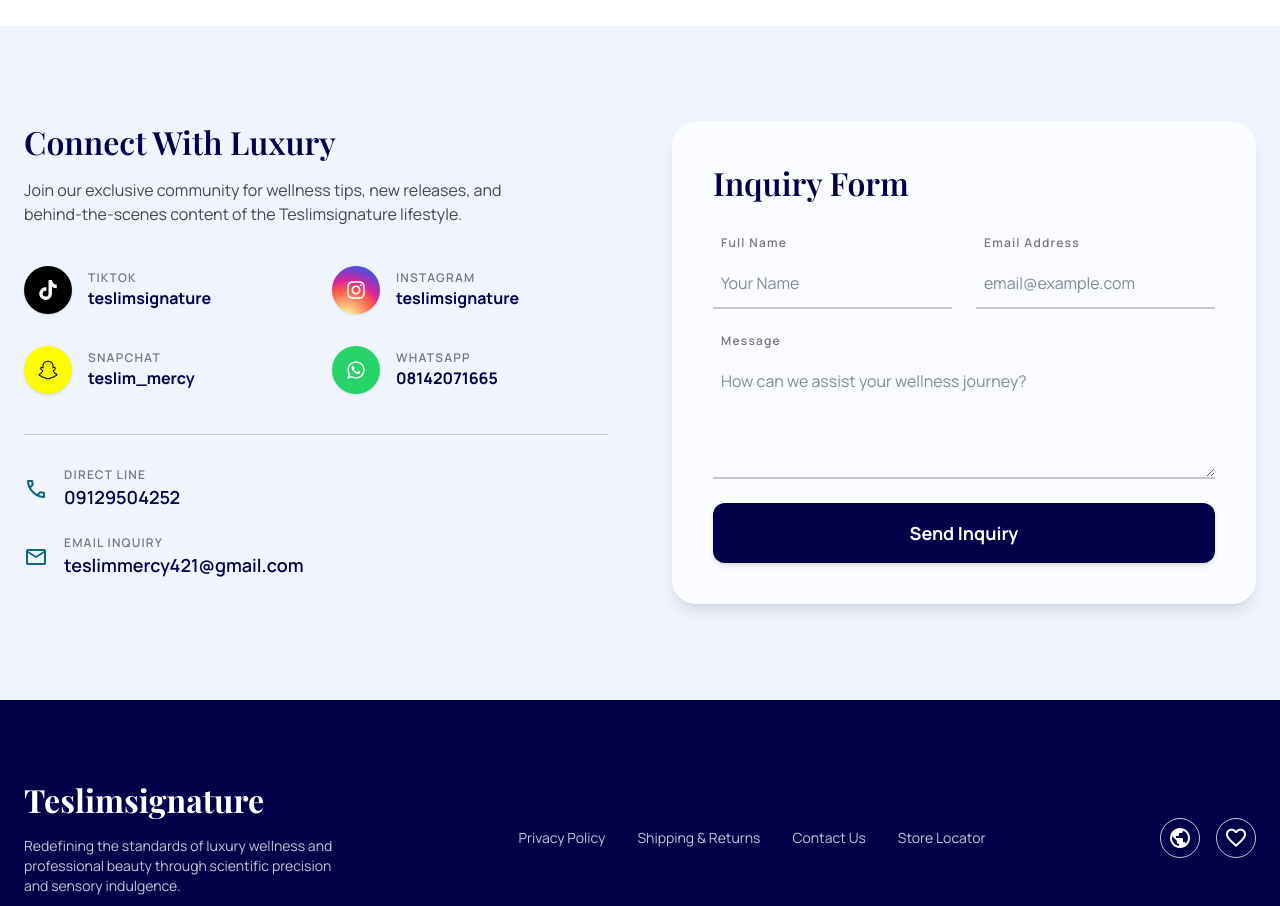
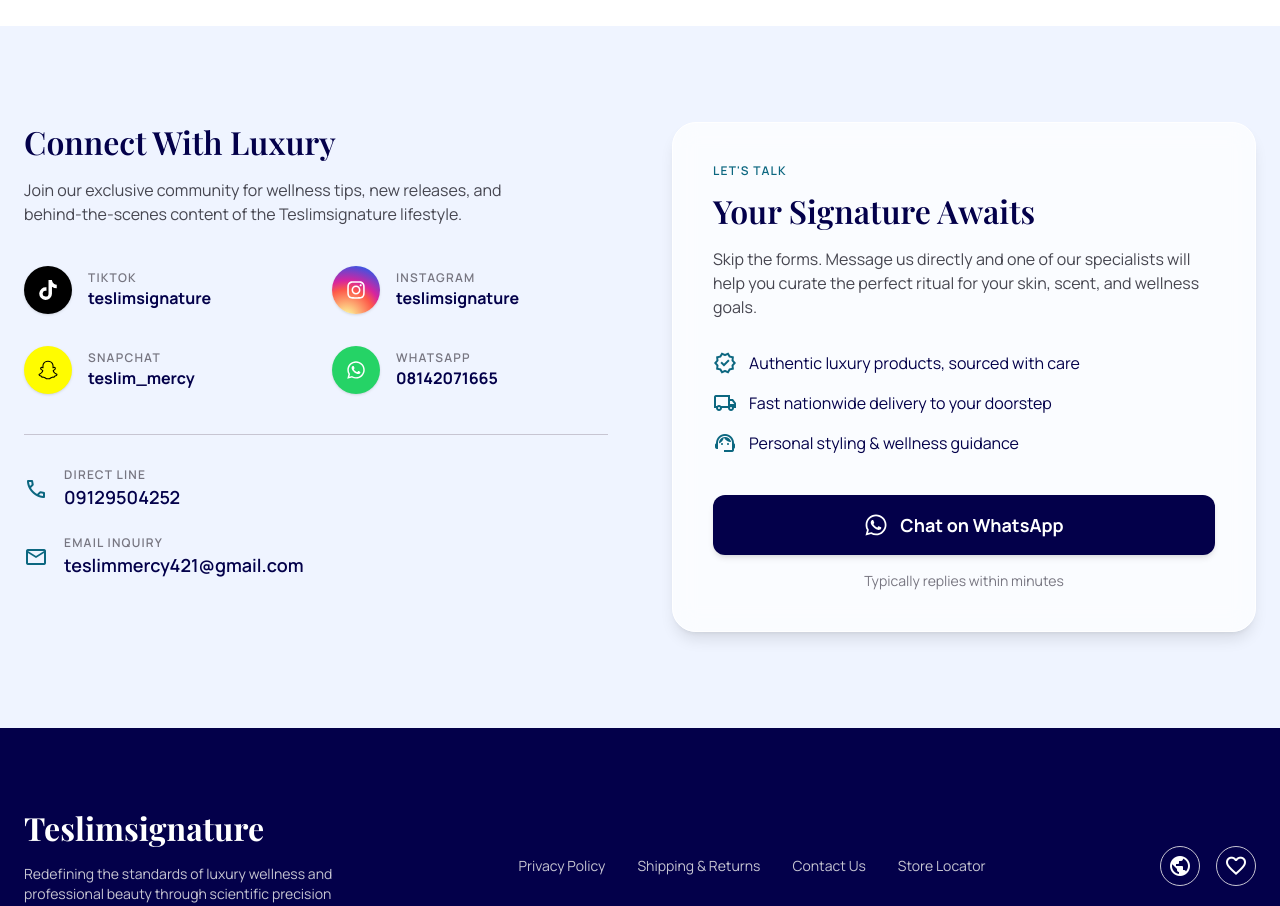
Before and after one commit to TettehSolomon/teslim-signature, a React (Vite) app: page / in a window 1280 px wide. Shown: the part 2620-3526 px from the top of the page. Built offline with nearby package versions, Linux system fonts and the light colour scheme.

Commit message:
updated social link section

```diff
--- /dev/null
+++ b/src/components/ConnectCard.jsx
@@ -0,0 +1,47 @@
+import { FaWhatsapp } from 'react-icons/fa6'
+import Icon from './Icon'
+
+const perks = [
+  { icon: 'verified', text: 'Authentic luxury products, sourced with care' },
+  { icon: 'local_shipping', text: 'Fast nationwide delivery to your doorstep' },
+  { icon: 'support_agent', text: 'Personal styling & wellness guidance' },
+]
+
+export default function ConnectCard() {
+  return (
+    <div className="glass-card p-10 rounded-3xl shadow-lg border border-white flex flex-col">
+      <span className="font-label-caps text-label-caps text-secondary uppercase tracking-widest">
+        Let&apos;s Talk
+      </span>
+      <h3 className="font-headline-lg text-headline-lg text-primary mt-3">
+        Your Signature Awaits
+      </h3>
+      <p className="text-on-surface-variant mt-4">
+        Skip the forms. Message us directly and one of our specialists will help you curate the
+        perfect ritual for your skin, scent, and wellness goals.
+      </p>
+
+      <ul className="space-y-4 mt-8">
+        {perks.map((perk) => (
+          <li key={perk.text} className="flex items-start gap-3">
+            <Icon name={perk.icon} className="text-secondary text-[22px]" />
+            <span className="text-primary font-medium">{perk.text}</span>
+          </li>
+        ))}
+      </ul>
+
+      <a
+        href="https://wa.link/2fiqng"
+        target="_blank"
+        rel="noopener noreferrer"
+        className="mt-10 w-full bg-primary text-on-primary py-4 rounded-xl font-bold text-lg hover:bg-primary/90 transition-all shadow-md active:scale-95 flex items-center justify-center gap-3"
+      >
+        <FaWhatsapp className="w-6 h-6" aria-hidden="true" />
+        Chat on WhatsApp
+      </a>
+      <p className="text-center text-body-sm text-outline mt-4">
+        Typically replies within minutes
+      </p>
+    </div>
+  )
+}
--- a/src/components/Contact.jsx
+++ b/src/components/Contact.jsx
@@ -1,6 +1,6 @@
 import Icon from './Icon'
 import SocialLink from './SocialLink'
-import InquiryForm from './InquiryForm'
+import ConnectCard from './ConnectCard'
 import { socialLinks, contactDetails } from '../data/content'
 
 export default function Contact() {
@@ -40,7 +40,7 @@
             </div>
           </div>
 
-          <InquiryForm />
+          <ConnectCard />
         </div>
       </div>
     </section>
--- a/src/components/InquiryForm.jsx
+++ /dev/null
@@ -1,56 +0,0 @@
-/**
- * A single labelled field. Uses `flex-col-reverse` so the input precedes the
- * label in the DOM, letting `peer-focus:` recolour the label on focus — a
- * declarative replacement for the original JS focus/blur listeners.
- */
-function Field({ label, children }) {
-  return (
-    <div className="flex flex-col-reverse gap-2">
-      {children}
-      <label className="font-label-caps text-label-caps text-outline peer-focus:text-primary px-2 transition-colors">
-        {label}
-      </label>
-    </div>
-  )
-}
-
-const fieldClasses =
-  'peer w-full bg-surface/50 border-b-2 border-outline-variant focus:border-primary focus:ring-0 px-2 py-3 transition-colors'
-
-export default function InquiryForm() {
-  const handleSubmit = (event) => {
-    event.preventDefault()
-    // Wire up to a real endpoint / handler as needed.
-  }
-
-  return (
-    <div className="glass-card p-10 rounded-3xl shadow-lg border border-white">
-      <h3 className="font-headline-lg text-headline-lg text-primary mb-8 text-center lg:text-left">
-        Inquiry Form
-      </h3>
-      <form className="space-y-6" onSubmit={handleSubmit}>
-        <div className="grid grid-cols-1 md:grid-cols-2 gap-6">
-          <Field label="Full Name">
-            <input className={fieldClasses} placeholder="Your Name" type="text" />
-          </Field>
-          <Field label="Email Address">
-            <input className={fieldClasses} placeholder="email@example.com" type="email" />
-          </Field>
-        </div>
-        <Field label="Message">
-          <textarea
-            className={fieldClasses}
-            placeholder="How can we assist your wellness journey?"
-            rows="4"
-          />
-        </Field>
-        <button
-          type="submit"
-          className="w-full bg-primary text-on-primary py-4 rounded-xl font-bold text-lg hover:bg-primary/90 transition-all shadow-md active:scale-95"
-        >
-          Send Inquiry
-        </button>
-      </form>
-    </div>
-  )
-}
```
